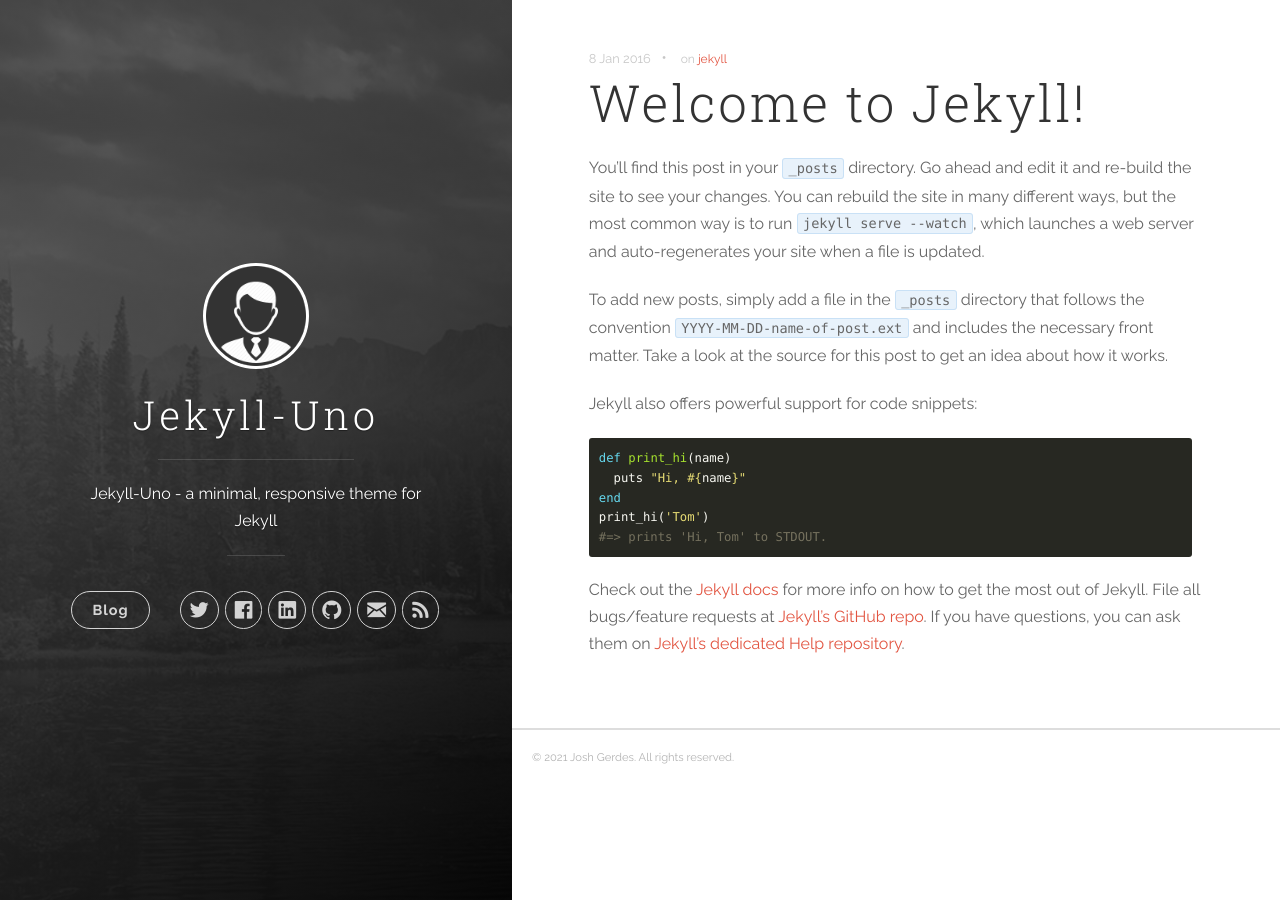
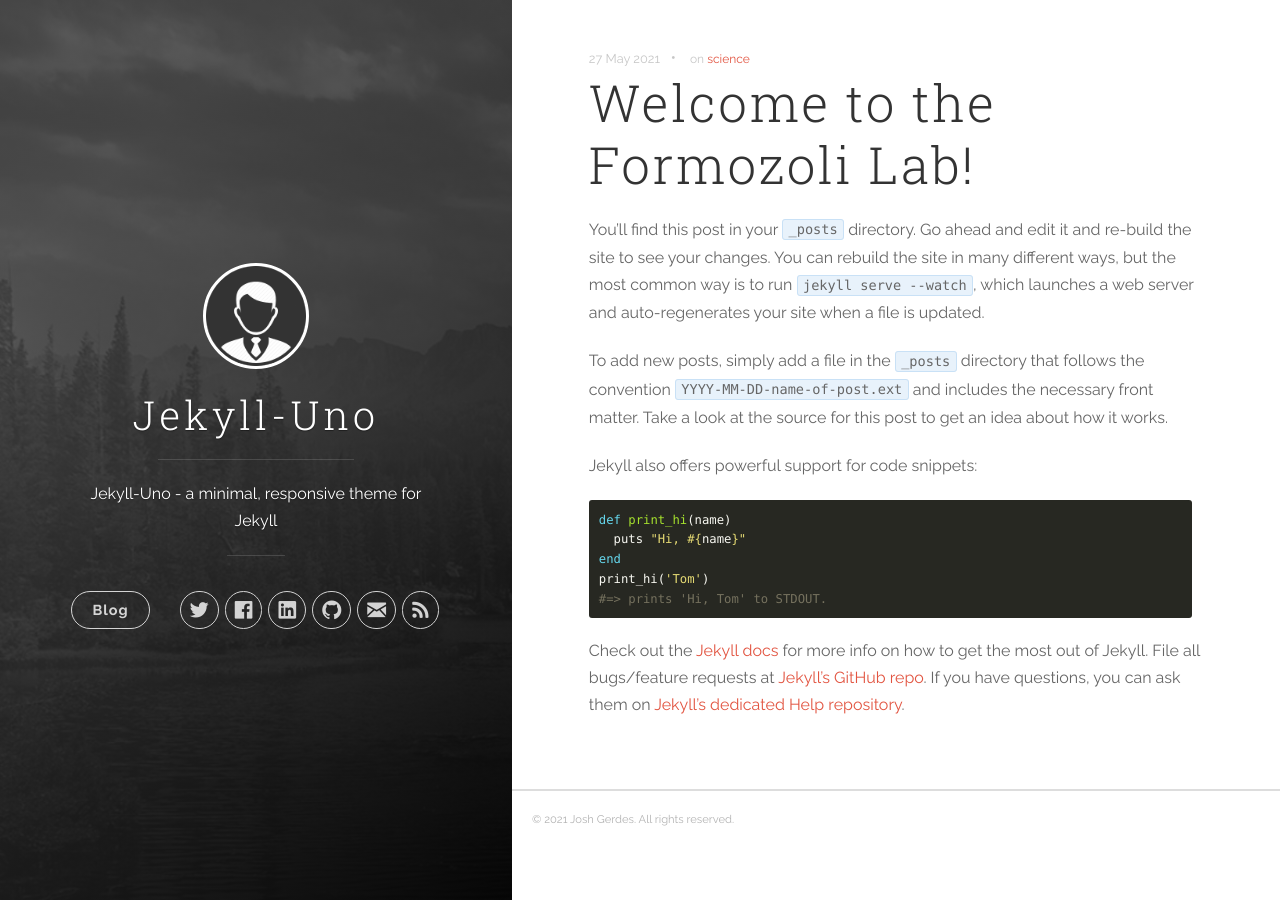
Before and after one commit to formozoli/HomePage, a Jekyll site: the page built from _posts/2016-01-08-welcome-to-jekyll.markdown, in a window 1280 px wide. Built offline with Jekyll 4.4.1, drawn with Linux system fonts in a browser that asks for light colours.

Commit message:
Update 2016-01-08-welcome-to-jekyll.markdown

```diff
--- a/_posts/2016-01-08-welcome-to-jekyll.markdown
+++ b/_posts/2016-01-08-welcome-to-jekyll.markdown
@@ -1,8 +1,8 @@
 ---
-title:  "Welcome to Jekyll!"
-date:   2016-01-08 15:04:23
-categories: [jekyll]
-tags: [jekyll]
+title:  "Welcome to the Formozoli Lab!"
+date:   2021-05-27
+categories: [science]
+tags: [science]
 ---
 You’ll find this post in your `_posts` directory. Go ahead and edit it and re-build the site to see your changes. You can rebuild the site in many different ways, but the most common way is to run `jekyll serve --watch`, which launches a web server and auto-regenerates your site when a file is updated.
 
```
